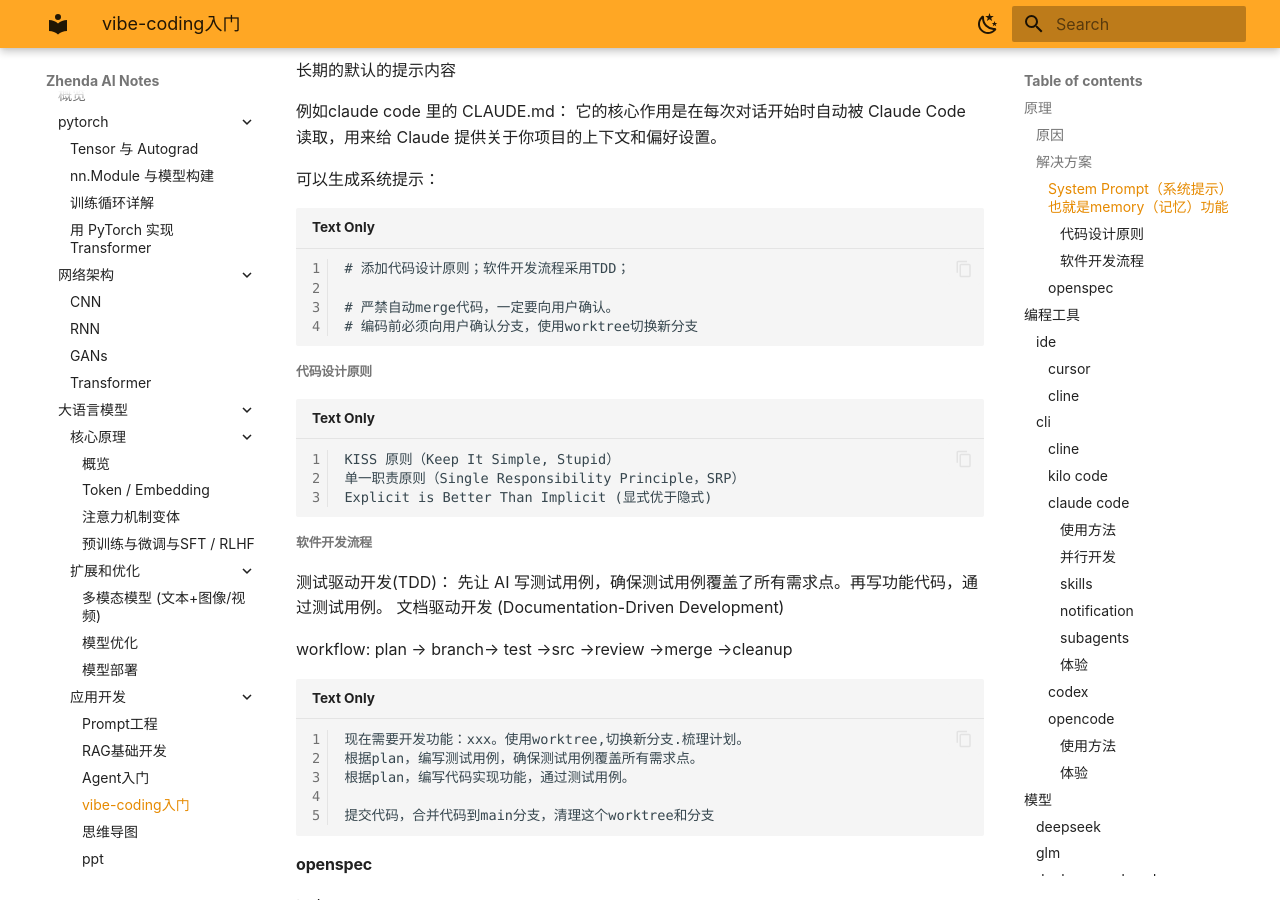
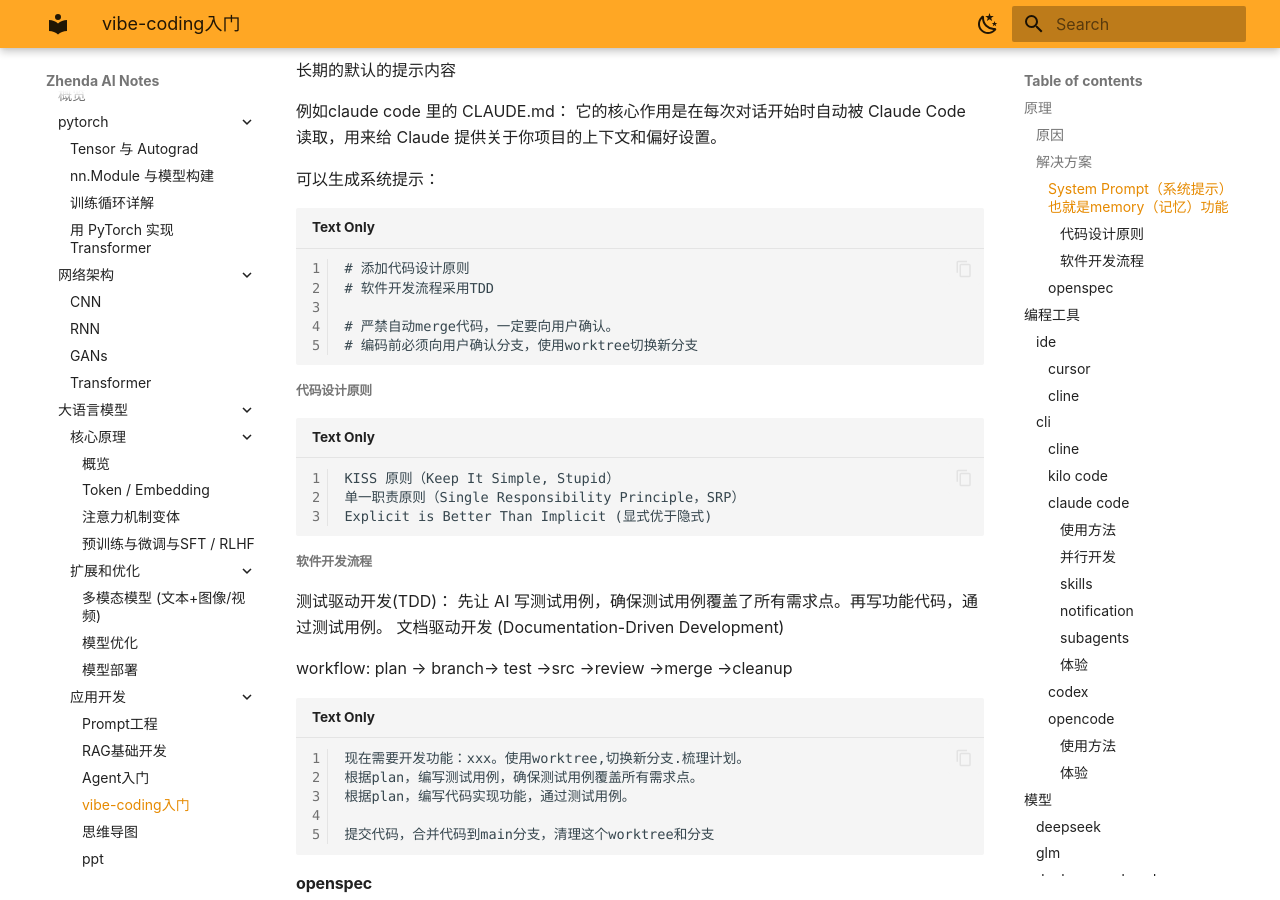
Before and after one commit to zhenda-hub/ai-note, an MkDocs documentation site: the page built from docs/dl/llm/dev/vibe-coding.md, in a window 1280 px wide and 900 px high, scrolled down 1103 px. Built offline with MkDocs 1.6.1 and Material for MkDocs 9.7.7, drawn with Linux system fonts in a browser that asks for light colours; plug-ins that fetch from the network failed and are left out.

````diff
--- a/docs/dl/llm/dev/vibe-coding.md
+++ b/docs/dl/llm/dev/vibe-coding.md
@@ -35,7 +35,8 @@ Q: 单步准确率是90%, 完成一步测试一步，有异常仅限修改一次
 可以生成系统提示：
 
 ```txt
-# 添加代码设计原则；软件开发流程采用TDD；
+# 添加代码设计原则
+# 软件开发流程采用TDD
 
 # 严禁自动merge代码，一定要向用户确认。
 # 编码前必须向用户确认分支，使用worktree切换新分支
````
